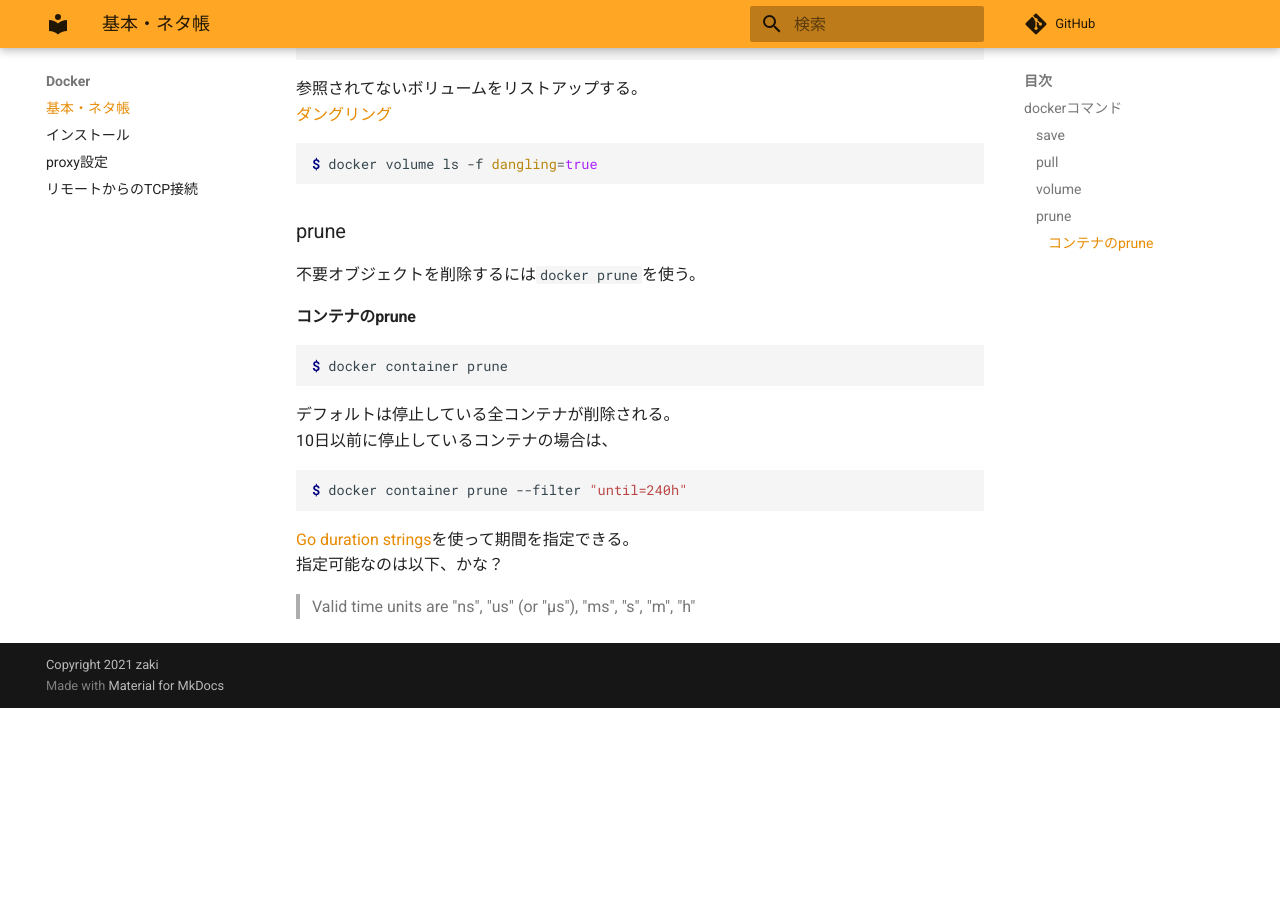
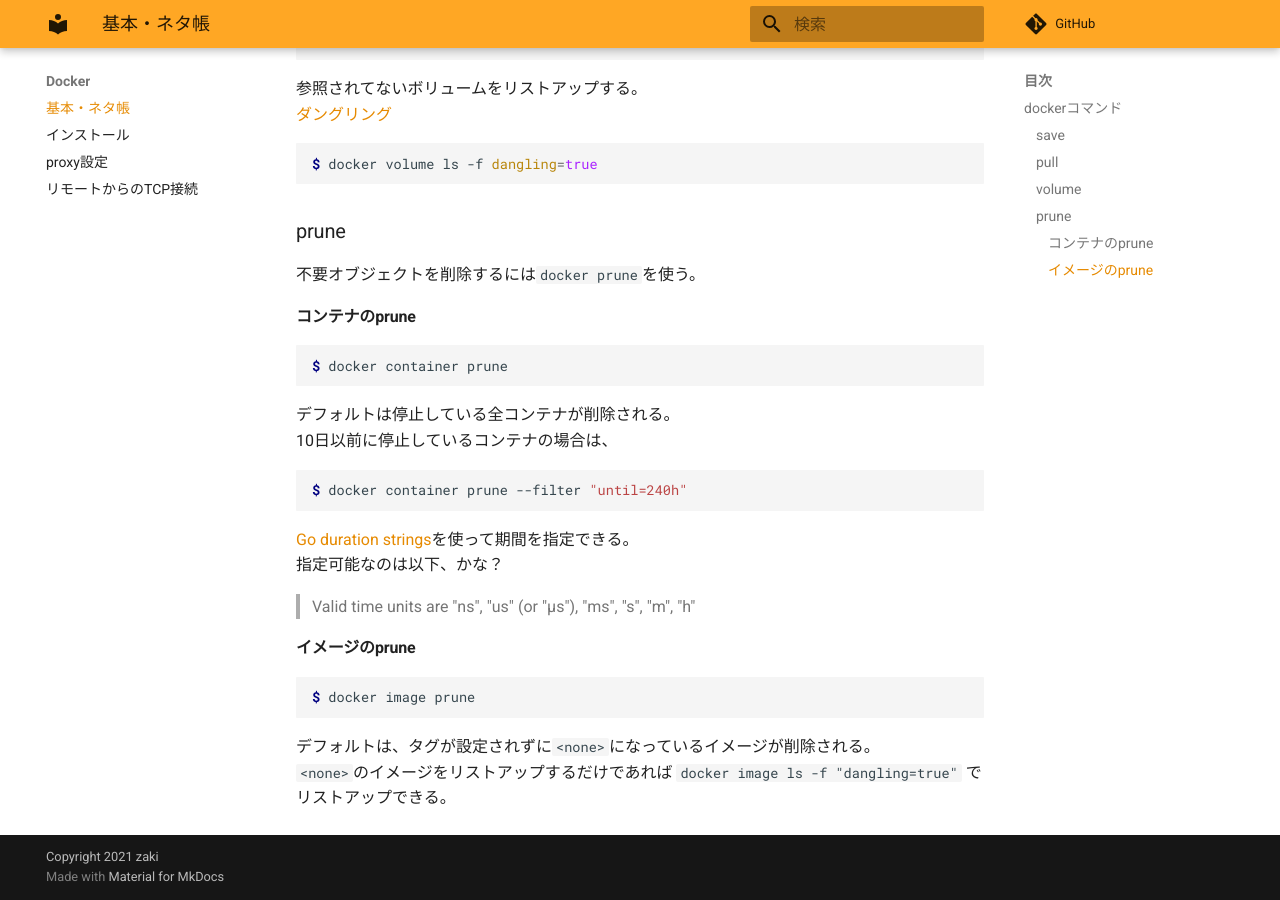
Before and after one commit to zaki-lknr/docs, an MkDocs documentation site: the page built from docs/Docker/index.md, in a window 1280 px wide and 900 px high, scrolled down 783 px. Built offline with MkDocs 1.6.1 and Material for MkDocs 9.7.7, drawn with Linux system fonts in a browser that asks for light colours; comment, search, counter and statistics services are not loaded; before the commit the page ends 1491 px from its top, so only the background shows below that.

Commit message:
add: docker: イメージのprune

````diff
--- a/docs/Docker/index.md
+++ b/docs/Docker/index.md
@@ -60,3 +60,12 @@ $ docker container prune --filter "until=240h"
 指定可能なのは以下、かな？
 
 > Valid time units are "ns", "us" (or "µs"), "ms", "s", "m", "h"
+
+#### イメージのprune
+
+```console
+$ docker image prune
+```
+
+デフォルトは、タグが設定されずに`<none>`になっているイメージが削除される。
+`<none>`のイメージをリストアップするだけであれば `docker image ls -f "dangling=true"` でリストアップできる。
````
